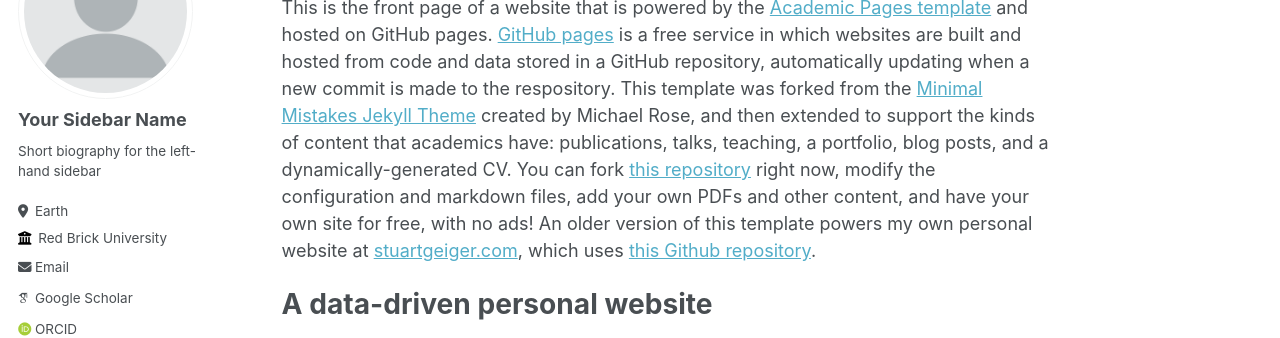
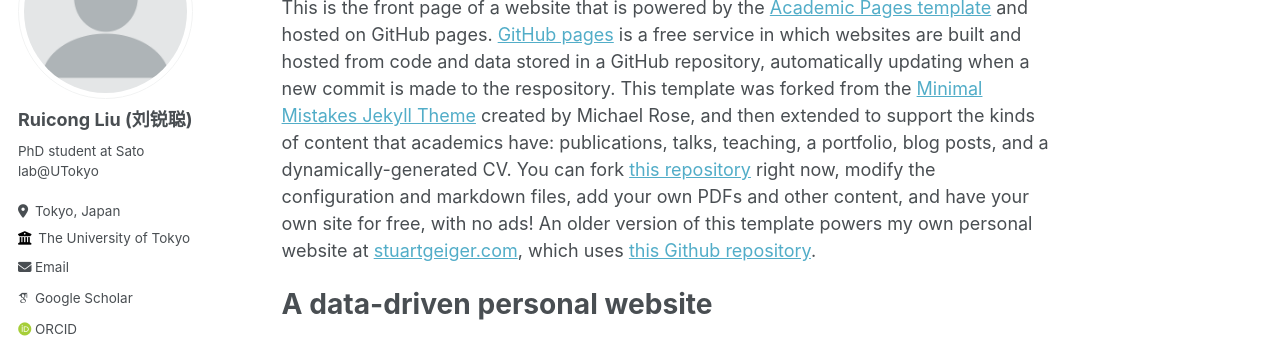
Before and after one commit to RuicongLiu/RuicongLiu.github.io, a Jekyll site: the page built from _pages/about.md, in a window 1280 px wide. Shown: the part 182-520 px from the top of the page. Built offline with Jekyll 4.4.1, drawn with Linux system fonts in a browser that asks for light colours; some web fonts are replaced.

Commit message:
modified:   _config.yml

```diff
--- a/_config.yml
+++ b/_config.yml
@@ -22,13 +22,13 @@
 author:
   # Biographic information
   avatar           : "profile.png"
-  name             : "Your Sidebar Name"
+  name             : "Ruicong Liu (刘锐聪)"
   pronouns         : # example: "she/her"
-  bio              : "Short biography for the left-hand sidebar"
-  location         : "Earth"
-  employer         : "Red Brick University"
+  bio              : "PhD student at Sato lab@UTokyo"
+  location         : "Tokyo, Japan"
+  employer         : "The University of Tokyo"
   uri              : # URL
-  email            : "none@example.org"
+  email            : "lruicong@iis.u-tokyo.ac.jp"
 
   # Academic websites
   arxiv            : # URL - Update with the correct link to your profile
```
